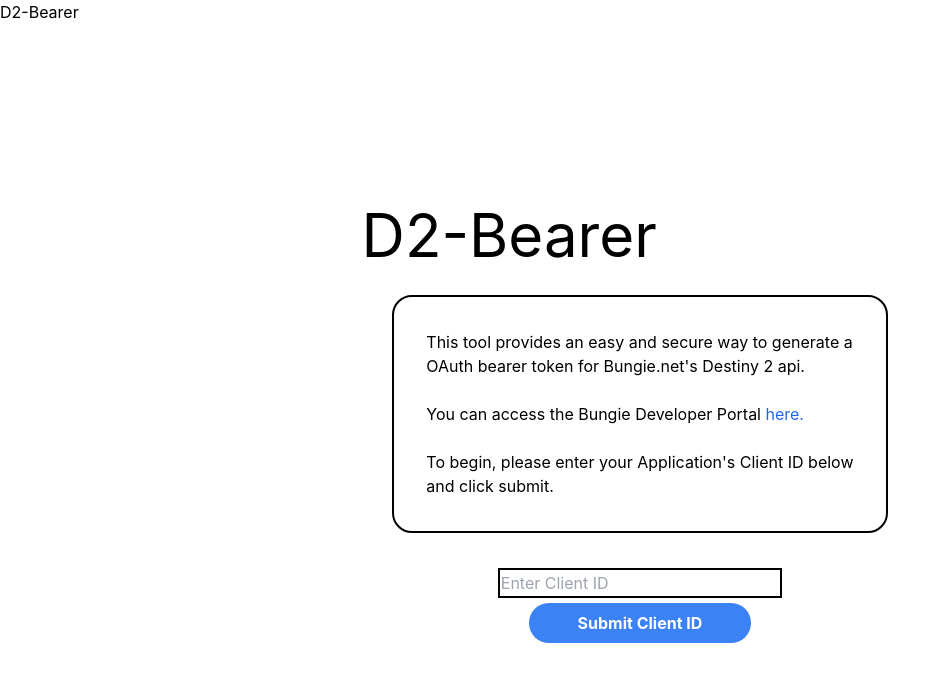
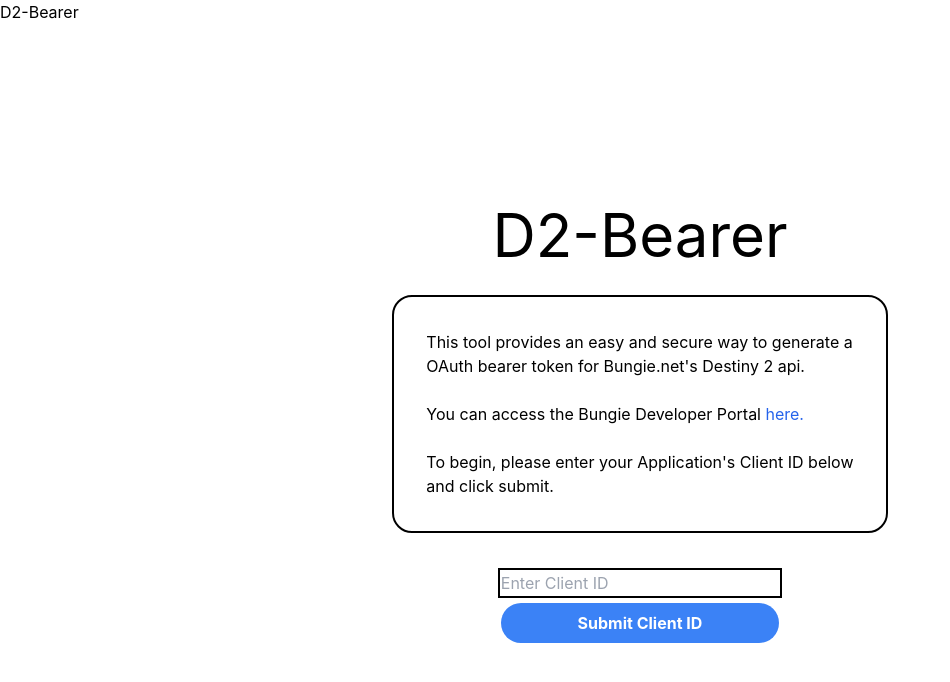
Before and after one commit to tlstommy/d2bearer, a React (Create React App) app: page / in a window 1280 px wide. Shown: the top 682 px of the page, without its empty margins (0-950 px from the left). Built offline with nearby package versions, Linux system fonts and the light colour scheme.

Commit message:
commit worked on react

```diff
--- a/src/components/Button.js
+++ b/src/components/Button.js
@@ -1,6 +1,6 @@
 export default function Button(props) {
     return (
-    <button className="bg-blue-500 hover:bg-blue-700 text-white font-bold py-2 px-4 rounded-full">
+    <button className="bg-blue-500 hover:bg-blue-700 text-white font-bold py-2 px-1 rounded-full">
         {props.buttonText}
     </button>
     );
--- a/src/components/Container.js
+++ b/src/components/Container.js
@@ -44,6 +44,7 @@
   const [textboxText, setTextData] = useState('');
   const [buttonText, setButtonTextData] = useState('');
   const [stepCounter, setStepCounter] = useState(0);
+  const [inputType,setInputType] = useState('')
 
 
 
@@ -110,6 +111,7 @@
 
   //use effect with an empty cond will trigger on page load.
   useEffect(() => {
+    setInputType("number");
     setTextData(stepStrings.enterClientIDString);
     setButtonTextData("Submit Client ID");
     setInputDataPlaceholder("Enter Client ID")
@@ -121,21 +123,17 @@
     //set the setInputData var from above to e
     setInputData(e);
     if(stepCounter == 0){
-      console.log(stepCounter);
       setCliID(e);
     } else if(stepCounter == 1){
       setCliSecret(e);
     }else if(stepCounter == 2){
       setRedirectUrl(e);
-    }else if(stepCounter == 3){
-
     }
 
 
 
+  }
 
-  }
-  //getting 401
   //this may be a bit of scuffed way to do this
   async function appSubmit(step,data){
     var split;
@@ -146,8 +144,9 @@
     //update contents for each step
     if (step == 0){
       setTextData(stepStrings.enterClientSecretString);
-      setButtonTextData("Submit Client Secret")
-      setInputDataPlaceholder("Enter Client Secret")
+      setButtonTextData("Submit Client Secret");
+      setInputDataPlaceholder("Enter Client Secret");
+      setInputType("string");
 
     } else if (step == 1){
       //create the auth url str
@@ -156,6 +155,7 @@
       setTextData(<p><b>App Client ID: </b>{cliID}<br/><b>App Client Secret: </b>{cliSecret}<br/><b>App Authorization Code: </b>{split}<br/><br/><hr/><br/>Now, please&nbsp;<a class="hover:underline text-blue-600 hover:text-blue-700 transition duration-300 ease-in-out" href={authURL} target="_blank" rel="noreferrer">click here to authorize with bungie.net</a>&nbsp;and sign in to your Bungie account.<br/><br/>Upon successful authorization, your browser will redirected to the "Redirect URL" listed in your application's settings.<br/><br/>Please paste the redirect URL from above, below.</p>);
       setInputDataPlaceholder("Enter Redirect URL")
       setButtonTextData("Submit Redirect URL")
+      setInputType("string");
     }else if (step == 2){
       console.log(redirectUrl);
       split = redirectUrl.split("code=").slice(-1);
@@ -168,7 +168,7 @@
       //get json
       postResponseJSON = await grabBearerToken(cliID,cliSecret,authCode);
       console.log("async response: ", postResponseJSON);
-      //alert(postResponseJSON)
+      setButtonTextData("Generate a new Bearer Token")
 
       //return a description list of data
       setTextData(
@@ -214,8 +214,8 @@
                   <summary class="text-sm font-medium text-black sm:col-span-1">
                     <h2>Click to view Full JSON Response</h2>
                   </summary>
-                  <p>
-                    teststest
+                  <p class="text-sm text-white px-5 py-6 bg-slate-700 break-all">
+                    <code>{JSON.stringify(postResponseJSON,null,2)+"\n"}</code>
                   </p>
                 </details>
               </div>
@@ -223,16 +223,8 @@
           </div>
         </div>
       );
-
-
-
-
-
-
-      //alert(postResponseJSON["access_token"]);
-
-      //console.log("async response: ", postResponseJSON);
-      ////alert(postResponseJSON["access_token"]);
+    }else{
+      window.location.reload(false);
     }
 
   }
@@ -245,9 +237,9 @@
     e.preventDefault();
 
     //check if data was left blank
-    if(inputData == ""){
-      ////alert("The input field is empty!")
-      //return;
+    if(inputData == "" && stepCounter != 3){
+      alert("The input field is empty!")
+      return;
     }
 
 
@@ -275,7 +267,7 @@
       <main className="place-items-center flex h-screen ">
         <div></div>
         <div className="m-auto">
-          <div className="title">
+          <div className="title text-center">
               <h1 className="text-6xl font-normal">
                 D2-Bearer
               </h1>
@@ -284,7 +276,7 @@
             <div className="flex flex-col space-y-5">
               <div className="flex flex-col items-center space-y-2">
                 <TextBox textboxText={textboxText} />
-                {showInputBool && <input className="textInputBox " type="text" id="textInput" name="textInput" value={inputData} placeholder={InputDataPlaceholder} onChange={event=>updateInputData(event.target.value)}></input>}
+                {showInputBool && <input className="textInputBox " type={inputType} id="textInput" name="textInput" value={inputData} placeholder={InputDataPlaceholder} onChange={event=>updateInputData(event.target.value)}></input>}
                 <Button buttonText={buttonText}/>
               </div>
             </div>
--- a/src/components/TextBox.js
+++ b/src/components/TextBox.js
@@ -2,7 +2,7 @@
 export default function TextBox(props) {
     return (
       <div className="textBox break-normal">
-        <p defaultValue={props.defaultValue}>{props.textboxText}</p>
+        <p>{props.textboxText}</p>
       </div>
     );
 }
--- a/src/index.css
+++ b/src/index.css
@@ -52,7 +52,7 @@
 
 button{
   margin-top: 1rem;
-  width: 40%;
+  width: 50%;
 }
 
 .scrollbar-hide::-webkit-scrollbar {
```
